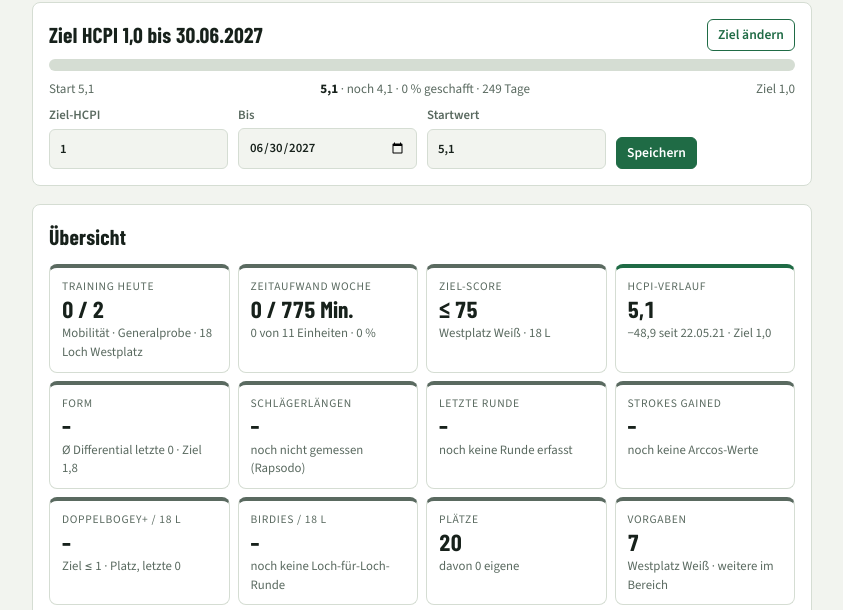
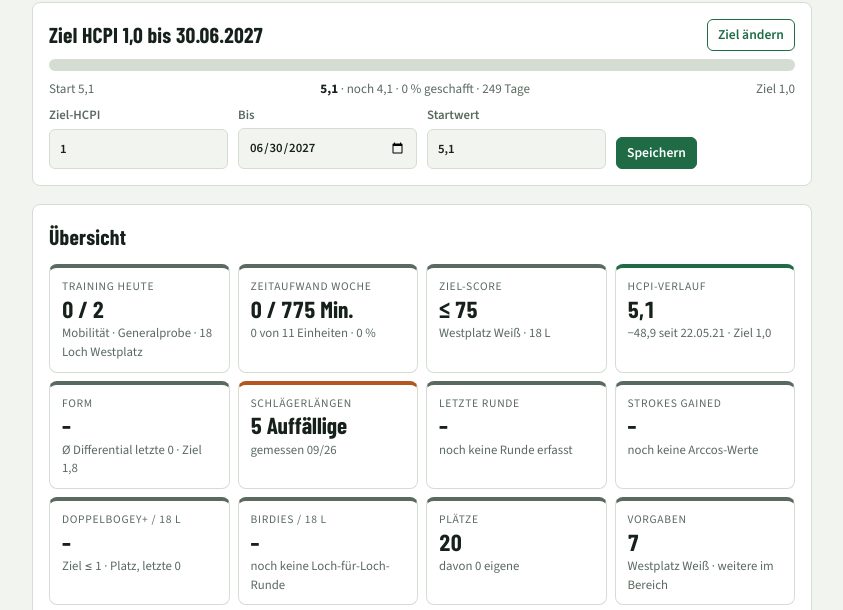
Before and after one commit to BRANDInstitute-hub/golf-simon, a plain HTML site: page index.html in a window 1280 px wide. Shown: the part 175-785 px from the top of the page, without its empty margins (218-1061 px from the left). Drawn offline with nearby package versions, Linux system fonts and the light colour scheme.

Commit message:
Add files via upload

```diff
--- a/index.html
+++ b/index.html
@@ -803,7 +803,7 @@ function gymSummary(){const from=addDays(isoToday(),-27),G=TRAIN.filter(x=>x.dat
   const L=lastSess("G2",x=>x.load);const ld=L?" · G2 zuletzt "+LOADX.filter(([e])=>L.load[e]!=null).map(([e,l])=>l.split(" ")[0]+" "+String(L.load[e]).replace(".",",")+" kg").join(", "):"";
   const rpe=rp.length?`Gym letzte 4 Wochen: Ø Anstrengung ${String(r1(rp.reduce((a,b)=>a+b,0)/rp.length)).replace(".",",")}${rp.filter(x=>x>=9).length>=2?' <b style="color:var(--warn)">(mehrmals ≥ 9, Erholung prüfen)</b>':""}`:"";
   return [rpe,rep.length?`<b style="color:var(--warn)">Beschwerden wiederholt: ${esc(rep.join(", "))}. Bitte abklären.</b>`:"",(sp+ld).replace(/^ · /,"")].filter(Boolean).join(" · ")}
-const CLUBS=[["dr","Driver"],["h3","Holz 3"],["hy","Hybrid"],["e4","Eisen 4"],["e5","Eisen 5"],["e6","Eisen 6"],["e7","Eisen 7"],["e8","Eisen 8"],["e9","Eisen 9"],["pw","PW"],["gw","GW / 50°"],["sw","SW / 56°"],["lw","LW / 60°"]];
+const CLUBS=[["dr","Driver"],["h3","Holz 3"],["h5","Holz 5"],["hy","Hybrid"],["e4","Eisen 4"],["e5","Eisen 5"],["e6","Eisen 6"],["e7","Eisen 7"],["e8","Eisen 8"],["e9","Eisen 9"],["pw","PW"],["gw","GW / 50°"],["sw","SW / 56°"],["lw","LW / 60°"]];
 function lastGap(){const m=Object.keys(TESTS).filter(x=>TESTS[x]&&TESTS[x].gap).sort().pop();return m?{m,g:TESTS[m].gap}:null}
 function renderGap(){if(!$("gapTbl"))return;const L=lastGap(),cur=(TESTS[testMonth]||{}).gap||{},ref=L?L.g:{};
   $("gapHead").textContent=L?`Zuletzt gemessen: ${L.m.slice(5)}/${L.m.slice(2,4)}${L.m<addDays(isoToday(),-90).slice(0,7)?" · älter als 3 Monate, bitte neu messen":""}`:"Noch keine Messung. Je Schläger ca. 10 Bälle mit dem Rapsodo schlagen und Median-Carry sowie Streuung eintragen.";
@@ -949,6 +949,7 @@ try{const loc=JSON.parse(localStorage.getItem(LKEY));if(loc){S=loc.S||null;ROUND
 if(!S){S=JSON.parse(JSON.stringify(SEED));cacheLocal()}
 if(S&&S.rec&&S.rec.some(o=>/geschätzt/.test(o.l))){const R=SEED.rec.filter(o=>!S.rec.some(x=>x.d===o.d&&x.l===o.l&&!/geschätzt/.test(x.l)));S.rec=S.rec.filter(o=>!/geschätzt/.test(o.l)).map(o=>o.d==="17.10.26"&&/^Faldo/.test(o.l)?{...o,sd:-2}:o).concat(R.filter(o=>o.d!=="17.10.26"));cacheLocal()}
 if(S&&S.hist&&S.hist.length<10&&S.hist[0]&&S.hist[0].l==="Start"){S.hist=SEED.hist.concat(S.hist.slice(2));cacheLocal()}
+if(!(TESTS["2026-09"]&&TESTS["2026-09"].gap)){TESTS={...TESTS,"2026-09":{...(TESTS["2026-09"]||{}),smash:1.39,gap:{"dr":{"c":215,"s":25},"h3":{"c":194,"s":7},"h5":{"c":195,"s":10},"e4":{"c":160,"s":9},"e5":{"c":147},"e6":{"c":157,"s":9},"e7":{"c":143},"e8":{"c":137,"s":7},"e9":{"c":121,"s":13},"pw":{"c":109,"s":8},"gw":{"c":97},"sw":{"c":84,"s":12}}}};cacheLocal()}
 fillCourseSelect();buildHoleGrid();render();
 
 </script>
```
